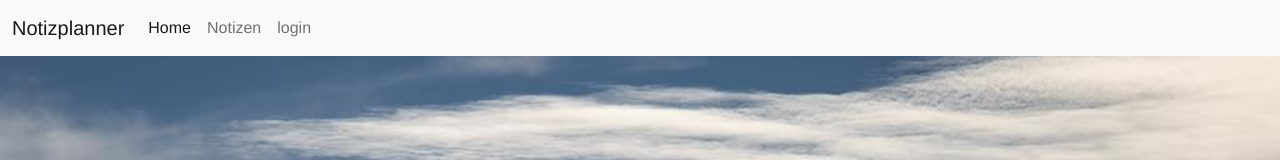
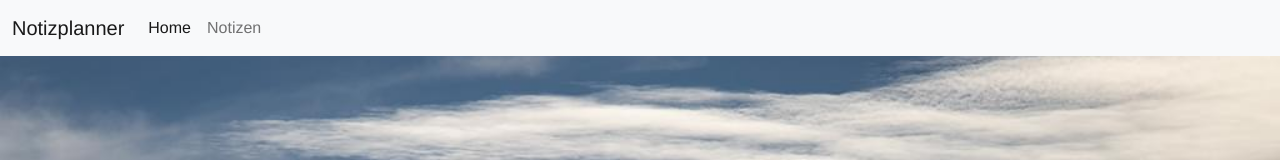
Before and after one commit to CemYildirim-1/WebTechFrontend, a Vue app: page / in a window 1280 px wide. Shown: the top 160 px of the page. Built offline with nearby package versions, Linux system fonts and the light colour scheme.

Commit message:
added Readme

```diff
--- a/src/components/Navbar.vue
+++ b/src/components/Navbar.vue
@@ -10,7 +10,6 @@
           <router-link class="nav-link" to="/">Home</router-link>
 <!--          <router-link class="nav-link" to="/neue Notiz anlegen">Neue Notiz</router-link>-->
           <router-link class="nav-link" to="/notizen">Notizen</router-link>
-          <router-link class="nav-link" to="/login">login</router-link>
         </div>
       </div>
     </div>
```
